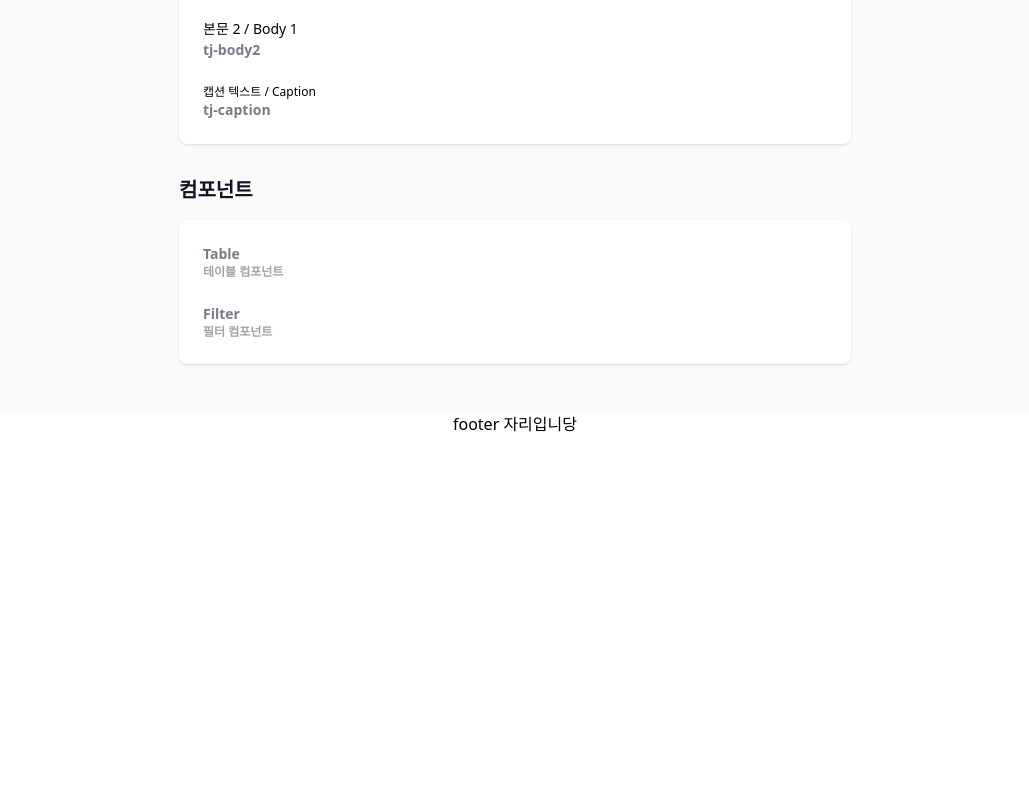
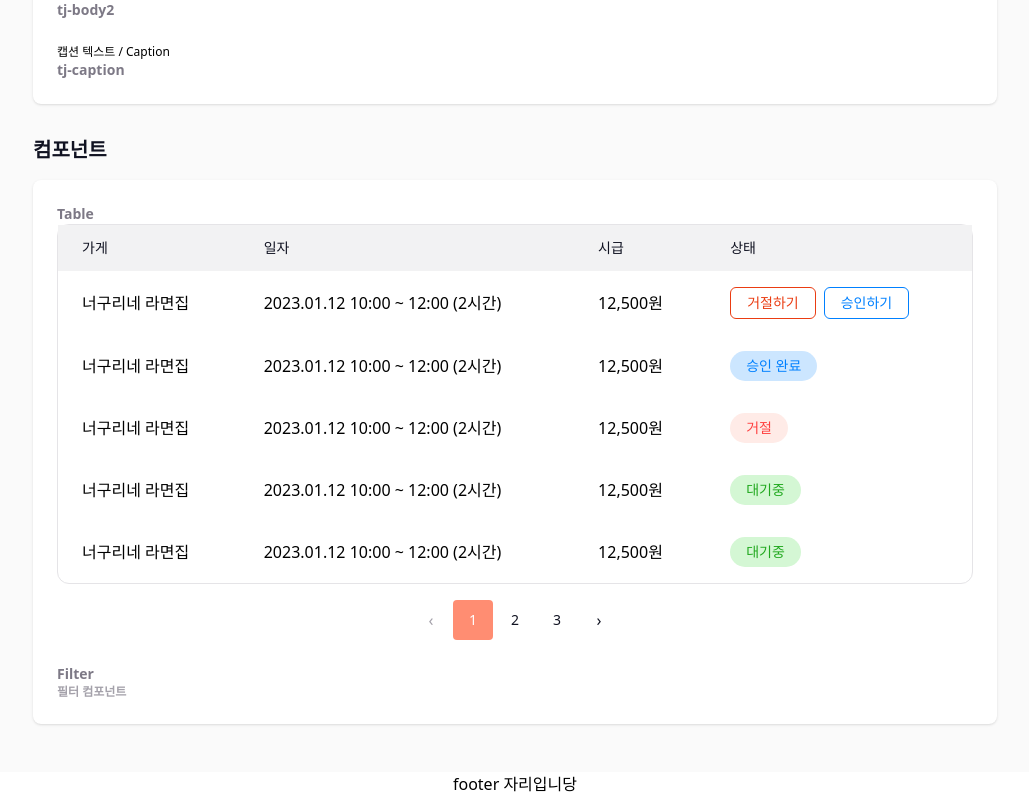
Before and after one commit to TEAM3-5/The-Julge, a Next.js app: page /dev/jeongdae in a window 1280 px wide. Shown: the part 1447-2243 px from the top of the page, without its empty margins (125-1154 px from the left). Before the commit the page ends 1883 px from the top, so only its background shows below. Built offline with nearby package versions, Linux system fonts and the light colour scheme.

Commit message:
feat: 테이블 컴포넌트

```diff
--- a/src/app/dev/jeongdae/page.tsx
+++ b/src/app/dev/jeongdae/page.tsx
@@ -1,13 +1,126 @@
+'use client';
+
+import { useSearchParams } from 'next/navigation';
+import Table from '@/components/common/Table';
+import type { ShiftRow } from '@/features/shifts/model';
+import { Pagination } from '@/components/pagination/Pagination';
+
+// 임시 더미 데이터 (나중에 API 데이터로)
+const MOCK_ROWS: ShiftRow[] = [
+  {
+    id: 1,
+    storeName: '너구리네 라면집',
+    dateText: '2023.01.12 10:00 ~ 12:00 (2시간)',
+    wageText: '12,500원',
+    status: 'PENDING',
+  },
+  {
+    id: 2,
+    storeName: '너구리네 라면집',
+    dateText: '2023.01.12 10:00 ~ 12:00 (2시간)',
+    wageText: '12,500원',
+    status: 'APPROVED',
+  },
+  {
+    id: 3,
+    storeName: '너구리네 라면집',
+    dateText: '2023.01.12 10:00 ~ 12:00 (2시간)',
+    wageText: '12,500원',
+    status: 'REJECTED',
+  },
+  {
+    id: 4,
+    storeName: '너구리네 라면집',
+    dateText: '2023.01.12 10:00 ~ 12:00 (2시간)',
+    wageText: '12,500원',
+    status: 'WAITING',
+  },
+  {
+    id: 5,
+    storeName: '너구리네 라면집',
+    dateText: '2023.01.12 10:00 ~ 12:00 (2시간)',
+    wageText: '12,500원',
+    status: 'WAITING',
+  },
+  {
+    id: 6,
+    storeName: '너구리네 라면집',
+    dateText: '2023.01.12 10:00 ~ 12:00 (2시간)',
+    wageText: '12,500원',
+    status: 'WAITING',
+  },
+  {
+    id: 7,
+    storeName: '너구리네 라면집',
+    dateText: '2023.01.12 10:00 ~ 12:00 (2시간)',
+    wageText: '12,500원',
+    status: 'REJECTED',
+  },
+  {
+    id: 8,
+    storeName: '너구리네 라면집',
+    dateText: '2023.01.12 10:00 ~ 12:00 (2시간)',
+    wageText: '12,500원',
+    status: 'PENDING',
+  },
+  {
+    id: 9,
+    storeName: '너구리네 라면집',
+    dateText: '2023.01.12 10:00 ~ 12:00 (2시간)',
+    wageText: '12,500원',
+    status: 'PENDING',
+  },
+  {
+    id: 10,
+    storeName: '너구리네 라면집',
+    dateText: '2023.01.12 10:00 ~ 12:00 (2시간)',
+    wageText: '12,500원',
+    status: 'APPROVED',
+  },
+  {
+    id: 11,
+    storeName: '너구리네 라면집',
+    dateText: '2023.01.12 10:00 ~ 12:00 (2시간)',
+    wageText: '12,500원',
+    status: 'WAITING',
+  },
+];
+const ROWS_PER_PAGE = 5;
+
 export default function Jeongdae() {
+  const searchParams = useSearchParams();
+  const pageParam = searchParams.get('page');
+  const rawPage = pageParam ? Number(pageParam) || 1 : 1;
+
+  const totalPages = Math.max(1, Math.ceil(MOCK_ROWS.length / ROWS_PER_PAGE));
+  const currentPage = Math.min(Math.max(rawPage, 1), totalPages);
+
+  const pageRows = MOCK_ROWS.slice((currentPage - 1) * ROWS_PER_PAGE, currentPage * ROWS_PER_PAGE);
+
+  const handleApprove = (id: number) => {
+    console.log('approve', id);
+  };
+
+  const handleReject = (id: number) => {
+    console.log('reject', id);
+  };
   return (
     <>
-      <div className="w-full max-w-2xl mx-auto">
+      <section className="w-full">
         <h1 className="mb-4 text-xl font-semibold text-gray-black">컬러 팔레트</h1>
-        <div className="w-full max-w-2xl rounded-lg bg-white shadow p-6 space-y-6">
+        <div className="w-full rounded-lg bg-white shadow p-6 space-y-2">
+          <h3 className="text-xs font-medium text-gray-40 mb-6">
+            배경색 ( bg- 로 시작 ) / 폰트색 ( font- 로 시작 )
+          </h3>
+
           <div className="space-y-3">
-            <h3 className="text-xs font-medium text-gray-40 mb-6">
-              배경색 ( bg- 로 시작 ) / 폰트색 ( font- 로 시작 )
-            </h3>
+            <h2 className="text-sm font-semibold text-gray-50">Primary</h2>
+            <div className="flex flex-wrap gap-x-3 gap-y-4">
+              <ColorChip name="primary" className="bg-primary" />
+            </div>
+          </div>
+
+          <div className="space-y-3">
             <h2 className="text-sm font-semibold text-gray-50">Gray</h2>
             <div className="flex flex-wrap gap-x-3 gap-y-4">
               <ColorChip name="gray-black" className="bg-gray-black" />
@@ -54,10 +167,10 @@ export default function Jeongdae() {
             </div>
           </div>
         </div>
-      </div>
-      <div className="w-full max-w-2xl mx-auto">
+      </section>
+      <section className="w-full">
         <h1 className="mb-4 text-xl font-semibold text-gray-black">폰트 크기</h1>
-        <div className="w-full max-w-2xl rounded-lg bg-white shadow p-6 space-y-6">
+        <div className="w-full rounded-lg bg-white shadow p-6 space-y-6">
           <h3 className="text-xs font-medium text-gray-40 mb-6">
             폰트 ( tj- 로 시작 ) - the julge 줄임
           </h3>
@@ -101,20 +214,34 @@ export default function Jeongdae() {
             <p className="text-sm font-semibold text-gray-50">tj-caption</p>
           </div>
         </div>
-      </div>
-      <div className="w-full max-w-2xl mx-auto">
+      </section>
+      <section className="w-full">
         <h1 className="mb-4 text-xl font-semibold text-gray-black">컴포넌트</h1>
-        <div className="w-full max-w-2xl rounded-lg bg-white shadow p-6 space-y-6">
+        <div className="w-full rounded-lg bg-white shadow p-6 space-y-6">
           <div>
             <h2 className="text-sm font-semibold text-gray-50">Table</h2>
-            <p className="text-xs font-semibold text-gray-40">테이블 컴포넌트</p>
+
+            <Table rows={pageRows} onApprove={handleApprove} onReject={handleReject} />
+
+            {totalPages > 1 && (
+              <div className="mt-4 flex justify-center">
+                <Pagination
+                  currentPage={currentPage}
+                  totalPages={totalPages}
+                  hrefBuilder={(p) => `?page=${p}`}
+                  maxPageButtons={7}
+                  mode="full"
+                />
+              </div>
+            )}
           </div>
+
           <div>
             <h2 className="text-sm font-semibold text-gray-50">Filter</h2>
             <p className="text-xs font-semibold text-gray-40">필터 컴포넌트</p>
           </div>
         </div>
-      </div>
+      </section>
     </>
   );
 }
--- a/src/app/dev/layout.tsx
+++ b/src/app/dev/layout.tsx
@@ -3,7 +3,7 @@ import type { ReactNode } from 'react';
 export default function RootLayout({ children }: { children: ReactNode }) {
   return (
     <main className="min-h-screen py-12 bg-gray-5">
-      <div className="w-full max-w-2xl mx-auto flex flex-col gap-y-8">{children}</div>
+      <div className="w-full max-w-[964px] mx-auto flex flex-col gap-y-8">{children}</div>
     </main>
   );
 }
--- a/src/app/globals.css
+++ b/src/app/globals.css
@@ -1,6 +1,9 @@
 @import 'tailwindcss';
 
 @theme {
+  /* primary */
+  --color-primary: #ea3c12;
+
   /* gray */
   --color-gray-black: #111322;
   --color-gray-50: #7d7986;
--- /dev/null
+++ b/src/components/common/Table.tsx
@@ -0,0 +1,119 @@
+'use client';
+
+import type { ShiftRow, ShiftStatus } from '@/features/shifts/model';
+
+type TableProps = {
+  rows: ShiftRow[];
+  onApprove: (id: number) => void;
+  onReject: (id: number) => void;
+};
+
+export default function Table({ rows, onApprove, onReject }: TableProps) {
+  const pageRows = rows;
+
+  return (
+    <section className="rounded-xl border border-gray-20 bg-white">
+      <div className="overflow-x-auto">
+        <table className="min-w-full border-separate border-spacing-0">
+          <thead>
+            <tr className="bg-gray-10">
+              <Th>가게</Th>
+              <Th>일자</Th>
+              <Th>시급</Th>
+              <Th className="text-left pr-6">상태</Th>
+            </tr>
+          </thead>
+          <tbody>
+            {rows.map((row, idx) => (
+              <tr key={row.id} className="border-b border-gray-10 last:border-b-0">
+                <Td>{row.storeName}</Td>
+                <Td>{row.dateText}</Td>
+                <Td>{row.wageText}</Td>
+                <Td className="text-left pr-6">
+                  <StatusCell
+                    status={row.status}
+                    onApprove={() => onApprove(row.id)}
+                    onReject={() => onReject(row.id)}
+                    isFirstRow={idx === 0}
+                  />
+                </Td>
+              </tr>
+            ))}
+          </tbody>
+        </table>
+      </div>
+    </section>
+  );
+}
+
+type ThProps = {
+  children: React.ReactNode;
+  className?: string;
+};
+
+function Th({ children, className = '' }: ThProps) {
+  return (
+    <th className={`tj-body2 text-left py-3 px-6 text-gray-black ${className}`}>{children}</th>
+  );
+}
+
+type TdProps = {
+  children: React.ReactNode;
+  className?: string;
+};
+
+function Td({ children, className = '' }: TdProps) {
+  return <td className={`tj-body1 py-4 px-6 align-middle ${className}`}>{children}</td>;
+}
+
+type StatusCellProps = {
+  status: ShiftStatus;
+  onApprove?: () => void;
+  onReject?: () => void;
+  isFirstRow?: boolean;
+};
+
+function StatusCell({ status, onApprove, onReject, isFirstRow }: StatusCellProps) {
+  if (status === 'PENDING') {
+    return (
+      <div className="flex justify-start gap-2">
+        <button
+          type="button"
+          onClick={onReject}
+          className="transition tj-body2 rounded-md border border-primary px-4 py-1 text-primary hover:bg-primary hover:text-white"
+        >
+          거절하기
+        </button>
+        <button
+          type="button"
+          onClick={onApprove}
+          className="transition tj-body2 rounded-md border border-blue-20 px-4 py-1 text-blue-20 hover:bg-blue-20 hover:text-white"
+        >
+          승인하기
+        </button>
+      </div>
+    );
+  }
+
+  if (status === 'APPROVED') {
+    return (
+      <span className="tj-body2 inline-flex rounded-full bg-blue-10 px-4 py-1 text-blue-20">
+        승인 완료
+      </span>
+    );
+  }
+
+  if (status === 'REJECTED') {
+    return (
+      <span className="tj-body2 inline-flex rounded-full bg-red-10 px-4 py-1 text-red-40">
+        거절
+      </span>
+    );
+  } else {
+    return (
+      <span className="tj-body2 inline-flex rounded-full bg-green-10 px-4 py-1 text-green-20">
+        대기중
+      </span>
+    );
+  }
+}
--- /dev/null
+++ b/src/features/shifts/model.ts
@@ -0,0 +1,9 @@
+export type ShiftStatus = 'PENDING' | 'APPROVED' | 'REJECTED' | 'WAITING';
+
+export type ShiftRow = {
+  id: number;
+  storeName: string;
+  dateText: string;
+  wageText: string;
+  status: ShiftStatus;
+};
```
Also changed, not shown: public/icons/icon-page-left.svg (added), public/icons/icon-page-right.svg (added).
